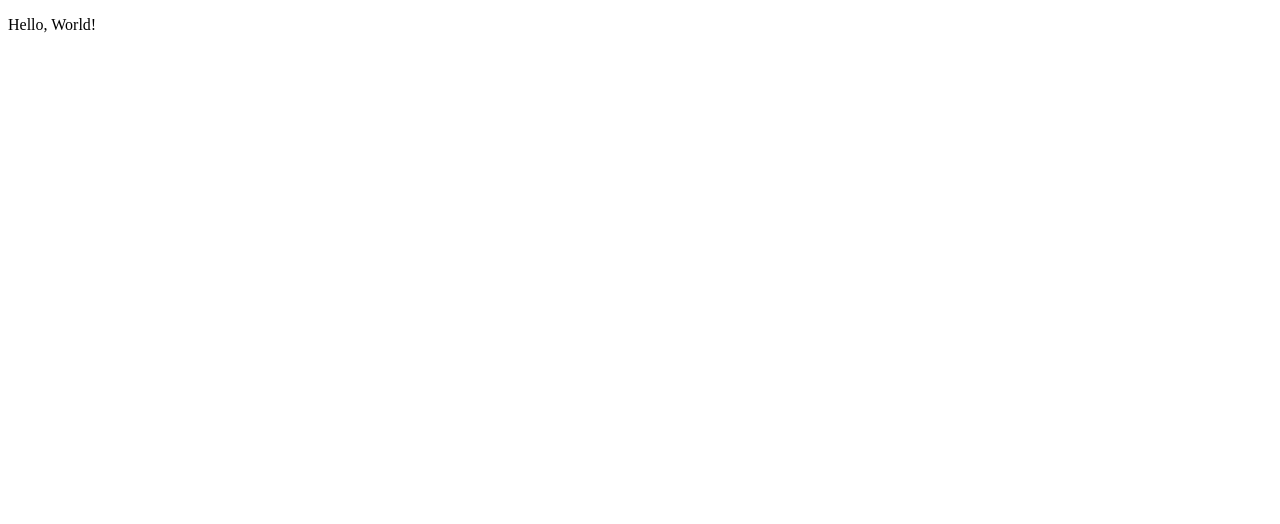
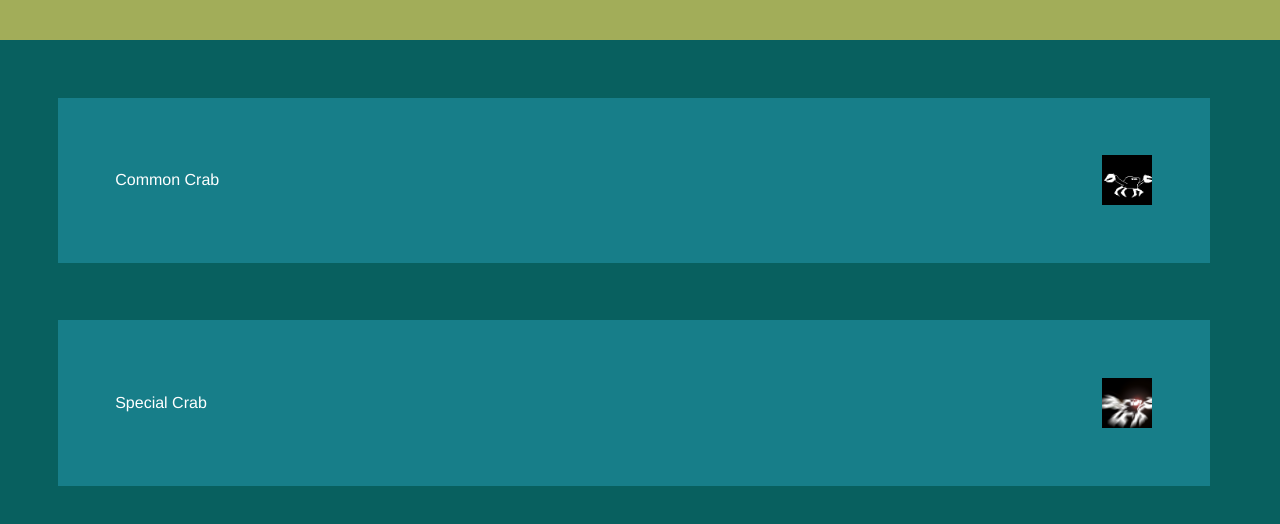
Before and after one commit to SoftwareCornwall/rockpool-bds, a website: page webapp/index.html in a window 1280 px wide. Drawn offline with Linux system fonts and the light colour scheme.

Commit message:
Added basic website, crabload functionality.

```diff
--- /dev/null
+++ b/webapp/index.css
@@ -0,0 +1,40 @@
+/*     https://coolors.co/08605f-177e89-598381-5b5d66-a2ad59
+08605f Tropical Rainforest
+177e89 Metalic Seaweed
+598381 Wintergreen Dream
+5b5d66 Black Coral
+a2ad59 Middle Green Yellow
+*/
+
+body {
+	background-color: #08605f;
+	font-family: "helvetica";
+	padding: 0;
+	margin: 0;
+}
+
+#nav-bar {
+	background-color: #a2ad59;
+	width: 100%;
+	height: 40px;
+}
+
+#container {
+	width: 90%;
+}
+
+.crab {
+	color: #fff;
+	background-color: #177e89;
+	width: 90%;
+	padding: 5%;
+	margin: 5%;
+	display: flex;
+	justify-content: space-between;
+	align-items: center;
+}
+
+.crab img {
+	width: 50px;
+	height: 50px;
+}
--- a/webapp/index.html
+++ b/webapp/index.html
@@ -4,8 +4,13 @@
 	<head>
 		<meta charset="utf-8"/>
 		<title>Rockpooling</title>
+		<link href="index.css" rel="stylesheet" type="text/css"/>
+		<script src="script.js"></script>
 	</head>
 	<body>
-		<p>Hello, World!</p>
+		<div id="nav-bar"></div>
+		<div id="container">
+
+		</div>
 	</body>
 </html>
--- /dev/null
+++ b/webapp/script.js
@@ -0,0 +1,23 @@
+function loadCrab(name, image, parent) {
+	var html = '<div class="crab"><span>' + name + '</span><img src="./' + image + '.png"></div>';
+
+	var crab = document.createElement("div");
+	crab.setAttribute("class", "crab");
+
+	var text = document.createTextNode(name);
+	var span = document.createElement("span");
+	var img = document.createElement("img");
+	img.setAttribute("src", "./img/" + image + ".png");
+
+	span.appendChild(text);
+	crab.appendChild(span);
+	crab.appendChild(img);
+	parent.appendChild(crab);
+}
+
+window.onload = function () {
+	var container = document.getElementById("container");
+
+	loadCrab("Common Crab", "common", container);
+	loadCrab("Special Crab", "special", container);
+}
```
Also changed, not shown: webapp/entry.js (+18 -5 lines), webapp/img/common.png (added), webapp/img/special.png (added).
